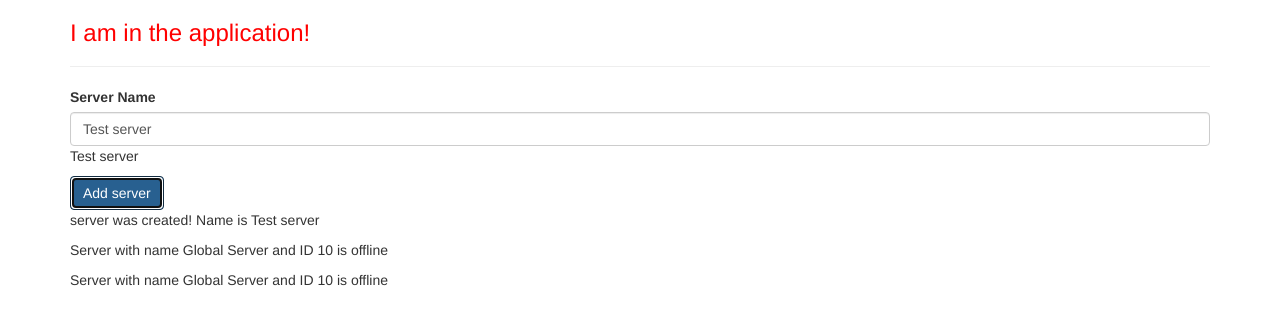
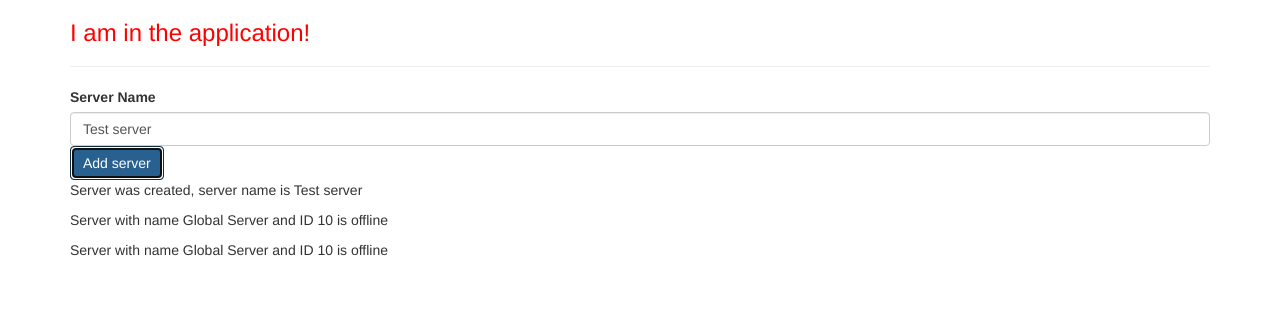
Before and after one commit to LeoIta/MyFirstApp, an Angular app: page / in a window 1280 px wide. Both pictures are taken after a click on the button "Add server". Shown: the top 324 px of the page. Built offline with nearby package versions, Linux system fonts and the light colour scheme.

Commit message:
ngif else ng-template

```diff
--- a/src/app/server/server.component.ts
+++ b/src/app/server/server.component.ts
@@ -4,7 +4,7 @@
     templateUrl:'./server.component.html'
 })
 export class ServerComponent{
-    serverName :string = 'Global Server'
+    serverName :string = 'Global Server';
     serverId : number = 10;
     serverStatus :string = 'offline';
 
--- a/src/app/servers/servers.component.html
+++ b/src/app/servers/servers.component.html
@@ -3,12 +3,16 @@
     type="text"
     class="form-control"
     [(ngModel)] ="serverName">
-<p>{{serverName}}</p>
+<!-- <p>{{serverName}}</p> -->
 
 <button
     class="btn btn-primary"
     [disabled]="!allowNewServer"
     (click)="onCreateServer()">Add server</button>
-<p>{{serverCreationStatus}}</p>
+<!-- <p>{{serverCreationStatus}}</p> -->
+<p *ngIf ="serverCreated; else noServer">Server was created, server name is {{serverName}}</p>
+<ng-template #noServer>
+    <p>No server was created</p>
+</ng-template>
 <app-server></app-server>
 <app-server></app-server>
--- a/src/app/servers/servers.component.ts
+++ b/src/app/servers/servers.component.ts
@@ -9,6 +9,7 @@
   allowNewServer = false;
   serverCreationStatus = "No server was created";
   serverName = "Test server";
+  serverCreated = false;
   constructor() {
     setTimeout(() => {
       this.allowNewServer = true;
@@ -19,6 +20,7 @@
   }
 
 onCreateServer(){
+  this.serverCreated = true;
   this.serverCreationStatus = "server was created! Name is " + this.serverName;
 }
 
```
